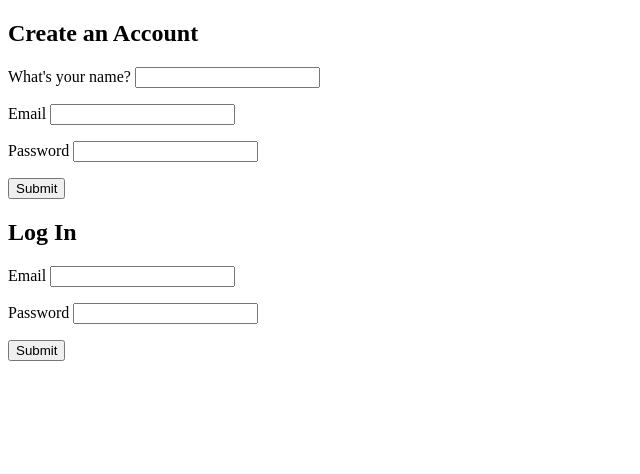
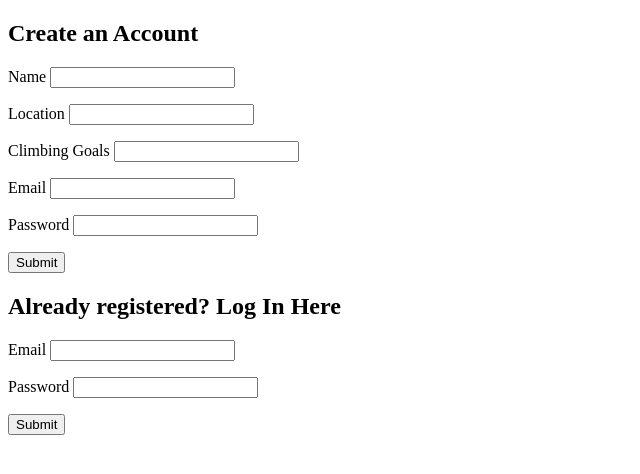
Before and after one commit to CruxCat/cruxfinder-project, a Flask app: page /login in a window 1280 px wide. Shown: the top 474 px of the page, without its empty margins (0-640 px from the left). Run offline with Flask 2, Linux system fonts and the light colour scheme.

Commit message:
building out climber profile page

```diff
--- a/crud.py
+++ b/crud.py
@@ -2,10 +2,10 @@
 
 from model import db, Climber, Route, Review, Rating, connect_to_db
 
-def create_climber(name, email, password):
+def create_climber(name, location, goals, email, password):
     """Create and return a new user."""
 
-    climber = Climber(name = name, email=email, password=password)
+    climber = Climber(name = name, location = location, goals = goals, email = email, password = password)
 
     return climber
 
--- a/server.py
+++ b/server.py
@@ -25,11 +25,13 @@ def login():
 
     return render_template('login.html')
 
-@app.route('/climber_profile')
-def climber_profile():
-    """View climber profile page."""
+# @app.route('/climber_profile/<climber_id>')
+# def climber_profile(climber_id):
+#     """Show climber profile page."""
 
-    return render_template('climber_profile.html')
+#     climber = crud.get_climber_by_id(climber_id)
+#     print(climber)
+#     return render_template('climber_profile.html', climber=climber)
 
 @app.route('/routes')
 def all_routes():
@@ -52,6 +54,8 @@ def register_climber():
     """Create a new climber."""
 
     name = request.form.get("name")
+    location = request.form.get("location")
+    goals = request.form.get("goals")
     email = request.form.get("email")
     password = request.form.get("password")
 
@@ -59,7 +63,7 @@ def register_climber():
     if climber:
         flash("That email is already taken. Try logging in below.")
     else:
-        climber = crud.create_climber(name, email, password)
+        climber = crud.create_climber(name, location, goals, email, password)
         db.session.add(climber)
         db.session.commit()
         flash("Account created successfully. Please log in below.")
@@ -74,6 +78,7 @@ def login_climber():
     password = request.form.get("password")
 
     climber = crud.get_climber_by_email(email)
+
     if not climber or climber.password != password:
         flash("The email or password you entered was incorrect. Please try again.")
     else:
--- a/templates/login.html
+++ b/templates/login.html
@@ -8,15 +8,23 @@
 <form action="/climbers" method="POST">
 
   <p>
-    What's your name? <input type="text" name="name">
+    Name <input type="text" required="required" name="name">
   </p>
 
   <p>
-    Email <input type="text" name="email">
+    Location <input type="text" name="location">
   </p>
 
   <p>
-    Password <input type="password" name="password">
+    Climbing Goals <input type="text" name="goals">
+  </p>
+
+  <p>
+    Email <input type="text" required="required" name="email">
+  </p>
+
+  <p>
+    Password <input type="password" required="required" name="password">
   </p>
 
   <p>
@@ -24,7 +32,7 @@
   </p>
 </form>
 
-<h2>Log In</h2>
+<h2>Already registered? Log In Here</h2>
 <form action="/climber_login" method="POST">
   <p>
     Email <input type="text" name="email">
```
Also changed, not shown: templates/climber_profile.html (+8 -0 lines).
